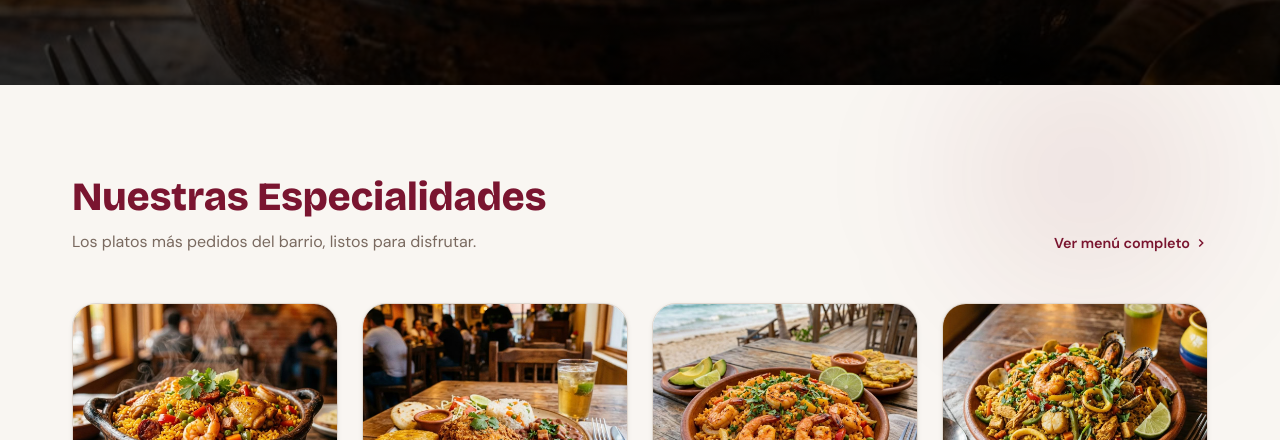
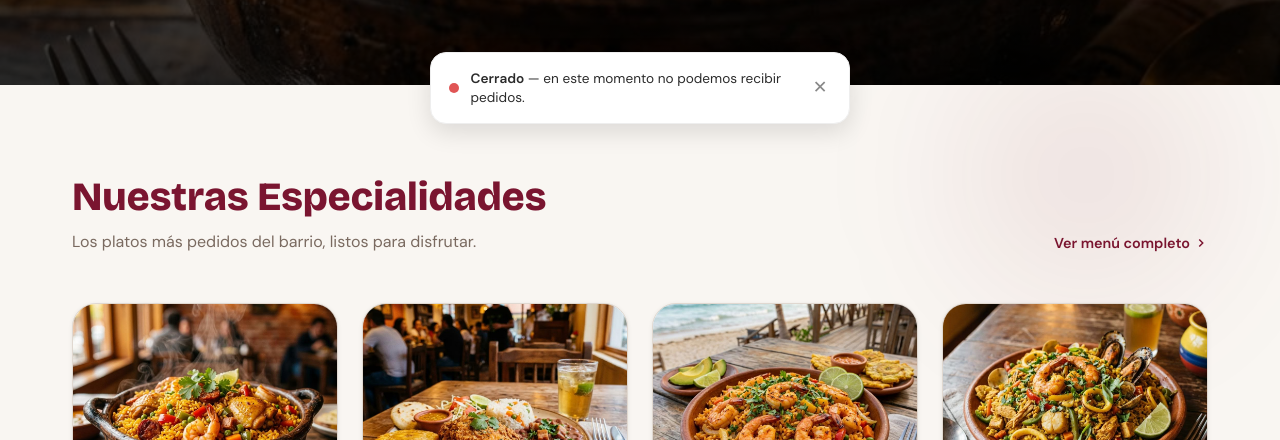
Before and after one commit to lm9831653-del/el-imperio-del-arroz-ss, a plain HTML site: page index.html in a window 1280 px wide. Shown: the part 660-1100 px from the top of the page. Drawn offline with nearby package versions, Linux system fonts and the light colour scheme.

Commit message:
Update index.html

```diff
--- a/index.html
+++ b/index.html
@@ -98,6 +98,44 @@
       <p class="hero__subtitulo">Arroces caseros con sabor de casa, en el corazón de Bosa</p>
     </div>
   </section>
+
+  <div class="toast-horario" id="toast-horario" style="position:fixed;left:1rem;right:1rem;bottom:1rem;margin:0 auto;max-width:420px;background:#fff;border:1px solid #eee;border-radius:16px;box-shadow:0 8px 24px rgba(0,0,0,0.12);padding:1rem 1.1rem;display:flex;align-items:center;gap:0.75rem;z-index:999;transform:translateY(140%);transition:transform .35s ease;">
+    <span id="toast-horario-punto" style="flex-shrink:0;width:10px;height:10px;border-radius:50%;"></span>
+    <span id="toast-horario-texto" style="flex:1;font-size:0.85rem;color:#2b2b2b;line-height:1.4;"></span>
+    <button type="button" id="toast-horario-cerrar" aria-label="Cerrar aviso" style="flex-shrink:0;background:none;border:none;cursor:pointer;color:#888;font-size:1.1rem;line-height:1;padding:0.25rem;">✕</button>
+  </div>
+
+  <script>
+  (function() {
+    const ahoraBogota = new Date(new Date().toLocaleString('en-US', { timeZone: 'America/Bogota' }));
+    const dia = ahoraBogota.getDay();
+    const minutosAhora = ahoraBogota.getHours() * 60 + ahoraBogota.getMinutes();
+    const horaAperturaMin = (dia === 0) ? 12 * 60 : 11 * 60;
+    const horaCierreMin = 22 * 60 + 30;
+    const abierto = minutosAhora >= horaAperturaMin && minutosAhora < horaCierreMin;
+
+    if (!sessionStorage.getItem('avisoHorarioVisto')) {
+      const toast = document.getElementById('toast-horario');
+      const punto = document.getElementById('toast-horario-punto');
+      const texto = document.getElementById('toast-horario-texto');
+      if (toast && punto && texto) {
+        punto.style.background = abierto ? '#3ecf6a' : '#e05555';
+        texto.innerHTML = abierto
+          ? '<strong>Abierto</strong> — puedes pedir a domicilio ahora mismo.'
+          : '<strong>Cerrado</strong> — en este momento no podemos recibir pedidos.';
+        setTimeout(() => { toast.style.transform = 'translateY(0)'; }, 300);
+        sessionStorage.setItem('avisoHorarioVisto', '1');
+      }
+    }
+
+    const cerrarBtn = document.getElementById('toast-horario-cerrar');
+    if (cerrarBtn) {
+      cerrarBtn.addEventListener('click', () => {
+        document.getElementById('toast-horario').style.transform = 'translateY(140%)';
+      });
+    }
+  })();
+  </script>
 
   <!-- ESPECIALIDADES -->
   <section class="especialidades">
```
